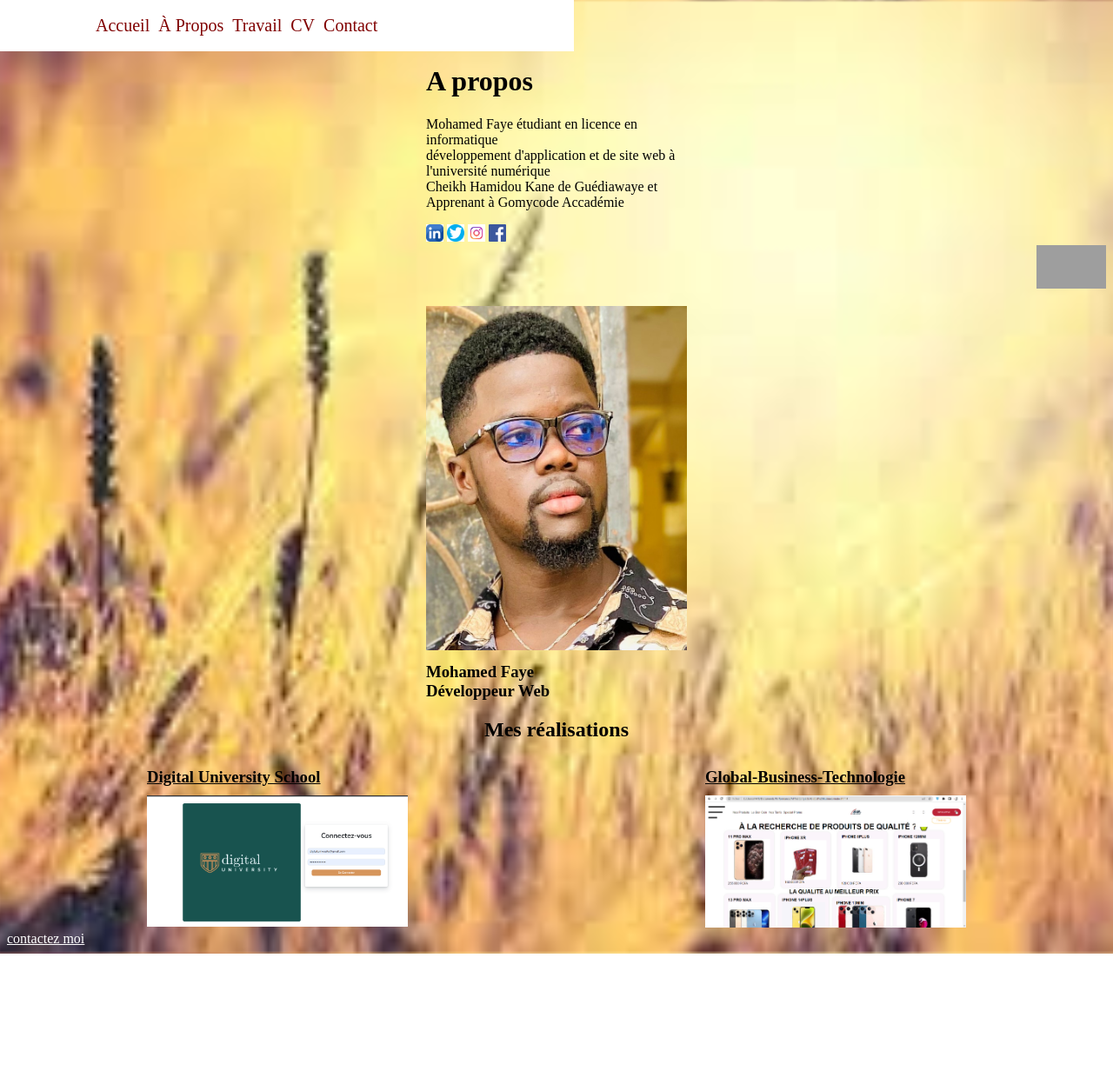
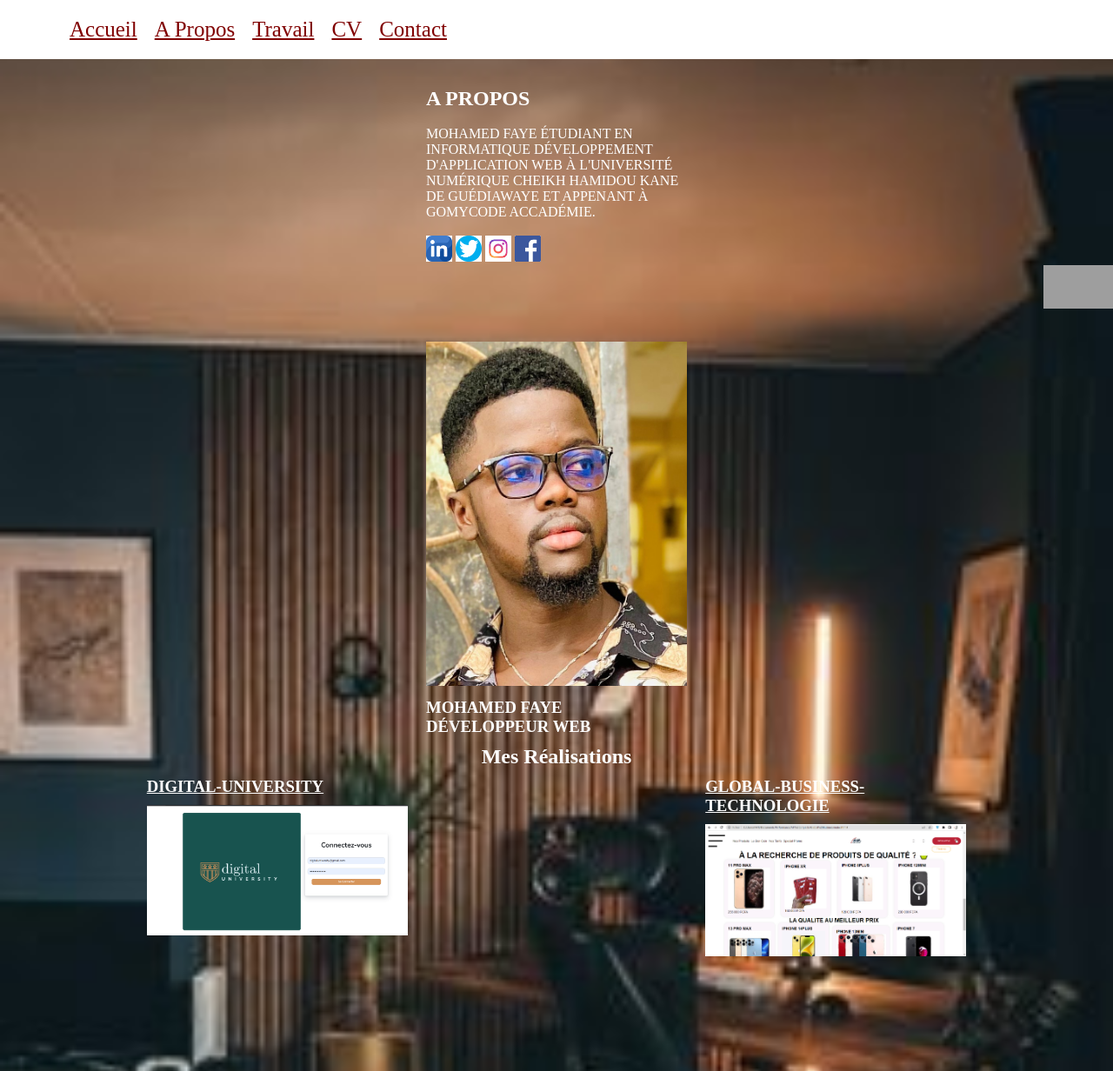
Before and after one commit to Mohamedfaye12/Checkpoint, a plain HTML site: page index.html in a window 1280 px wide. Shown: the top 1232 px of the page at 87% size. Before the commit the page ends 1097 px from the top, so only its background shows below. Drawn offline with nearby package versions, Linux system fonts and the light colour scheme; grey boxes are pictures that could not be loaded.

Commit message:
another one

```diff
--- /dev/null
+++ b/Style.scss
@@ -0,0 +1,18 @@
+$nesting
+.realisation-list {
+    display: flex;
+    justify-content: center;
+    gap: 5px;
+
+    .realisation-list a {
+        color: black;
+    }
+    .realisation-list .box {
+        transition: 0.5s ease-in-out;
+        cursor: pointer;
+
+    }
+    .realisation-list .box:hover {
+        transform: scale(1.05);
+    }
+}
--- a/index.html
+++ b/index.html
@@ -3,62 +3,62 @@
 <head>
     <meta charset="UTF-8">
     <meta name="viewport" content="width=device-width, initial-scale=1.0">
-    <title>Portfolio</title>
+    <title>Portfolio De Mohamed Faye</title>
     <link rel="stylesheet" href="style.css">
+    <script src="https://unpkg.com/boxicons@2.1.4/dist/boxicons.js"></script>
 </head>
 <body>
        <header>
         <div class="navbar">
             <ul>
-                    <li><a href="#Accueil">Accueil</a></li>
-                    <li><a href="#àpropos">à propos</a></li>
-                    <li><a href="#travail">travail</a></li>
-                    <li><a href="#CV">CV</a></li>
-                    <li><a href="#contact">Contact</a></li>
+                <li> <a href="#accueil">Accueil</a></li>
+                <li> <a href="#à-propos">A propos</a></li>
+                <li> <a href="#travail">Travail</a></li>
+                <li> <a href="#cv">CV</a></li>
+                <li> <a href="#contact">Contact</a></li>
             </ul>
-
         </div>
        </header>
+       <section class="reseau" id="accueil">
+        <div class="à-propos" id="à-propos">
+            <div class="box">
+                <h1>A propos</h1>
                 <br>
+                <p>Mohamed Faye étudiant en informatique développement<br>
+                d'application web à l'université Numérique Cheikh Hamidou Kane<br>
+                de Guédiawaye et appenant à GOMYCODE Accadémie.</p>
                 <br>
-    <div class="reseau" id="Accueil">
-        <div class="box">
-        <h1 id="àpropos">A propos</h1>
-        <p>Mohamed Faye étudiant en licence en informatique<br> développement d'application et de site web
-            à l'université numérique<br> Cheikh Hamidou Kane de Guédiawaye et<br> Apprenant à Gomycode Accadémie
-        </p>
-        <a href="https://www.linkedin.com/in/mohamed-faye-461b9a246"><img src="medias/téléchargement (1).png"></a>
+                <a href="https://www.linkedin.com/in/mohamed-faye461b9a246"><img src="medias/téléchargement (1).png"></a>
                 <a href="https://twitter.com/@fayemohamed540"><img src="medias/téléchargement (2).png"></a>
                 <a href="https://instagram.com/mhd_performance1?"><img src="medias/téléchargement (3).jpg"></a>
                 <a href="https://facebook.com/mouhamedsopram.babafaye"><img src="medias/téléchargement.png"></a>
             </div>
         </div>
+       </section>
+
        <div class="video-container">
         <iframe width="80" height="50" src="https://www.youtube.com/embed/" frameborder="0" allowfullscreen></iframe>
        </div>
-
-    <section class="projets" id="projets">
-        <div class="projets-list" id="expériences">
-            </div>
+       <br>
+       <section class="pojets">
         <div class="box">
             <img src="medias/faye.jpg">
-                <h3>Mohamed Faye <br> Développeur Web</h3>
-            </div>
-
+            <h3>Mohamed Faye<br>Développeur Web</h3>
         </div>
        </section>
+
        <section class="travaux">
-        <h1 id="travail">Mes réalisations</h1>
+        <h1 id="travail">Mes Réalisations</h1>
         <div class="realisations-list">
             <div class="box">
             <a href="https://digitaluniversity.netlify.app/">
-                <h3>Digital University School</h3>
+                <h3>Digital-University</h3>
             <img src="medias/Capture d’écran 1.png">
             </a>
         </div>
         <div class="box">
             <a href="https://global-businesstechnologie.netlify.app">
-                <h3>Global-Business-Technologie</h3>
+                <h3>Global-Business-technologie</h3>
             <img src="medias/global1.png">
             </a>
         </div>
@@ -66,8 +66,15 @@
        </section>
        <footer>
         <div class="footer" id="contact">
-    <a href="mailto:fayemohamed540@gmail.com" class="bouton">contactez moi</a>
+            <a href="mailto:fayemohamed540@gmail.com" class="bouton">CONTACTEZ MOI</a>
+            <h3>°Copyright 2023, toute reproduction est interdite.</h3>
+
+            <div class="mon-cv">
+                <a href="C:\xampp\htdocs\Checkpoint GMC\medias\Mon CV">Téléchargez mon cv ici</a>
+            </div>
+
         </div>
        </footer>
+
 </body>
 </html>
```
Also changed, not shown: medias/background 11.jpg (added), medias/background 22.jpg (added), medias/background 7.jpg (added), medias/background 8.jpg (added), medias/background 9.jpg (added), style.css, 1 other file. Lines whose indentation alone changed are shown as unchanged.
